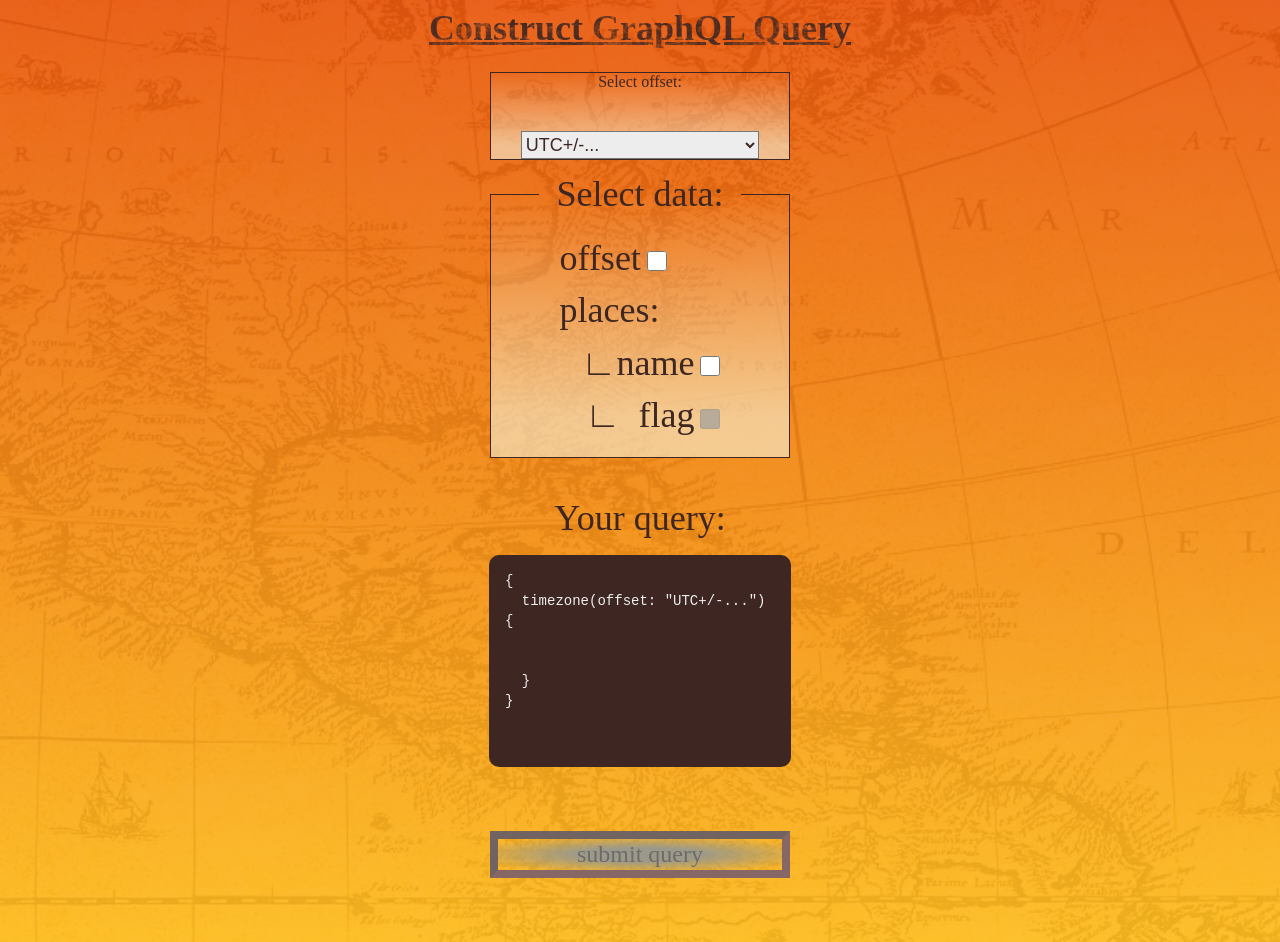
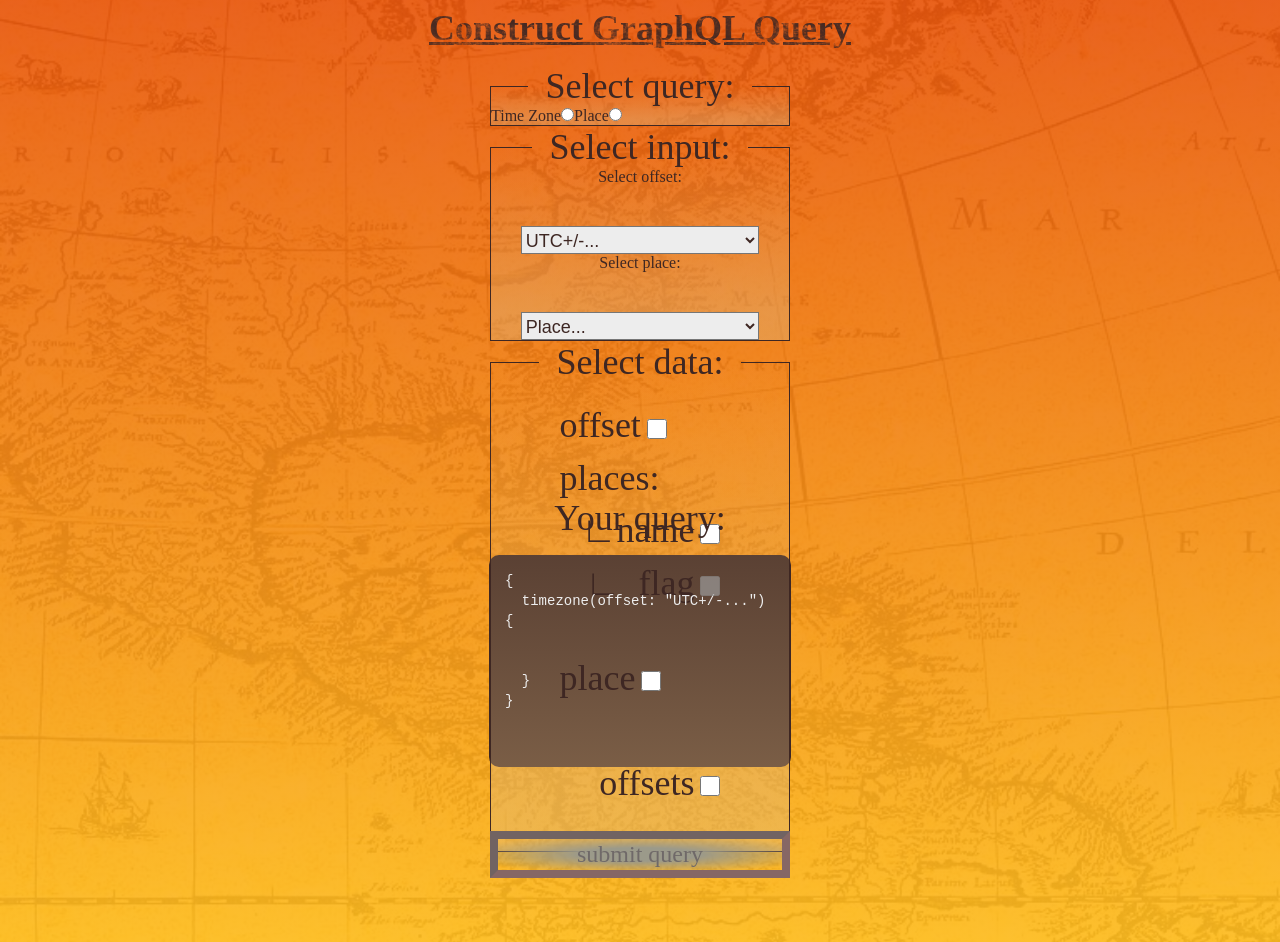
Before and after one commit to jamessouth/timezone, a React app: page / in a window 1280 px wide. Shown: the part 300-1242 px from the top of the page. Built offline with nearby package versions, Linux system fonts and the light colour scheme; a web font is replaced by a local one.

Commit message:
augment and style form

```diff
--- a/src/components/Form.js
+++ b/src/components/Form.js
@@ -1,13 +1,20 @@
 import React, { useState, useEffect, useRef } from 'react';
 import { h2, button, checkdiv, selectdiv, p, p2 } from '../styles/Form.module.css';
 
-export default function Form({ offsetList, postQuery }) {
+export default function Form({ offsetList, placeList, postQuery }) {
   offsetList = [];
+  placeList = [];
+
+
+
   const code1 = useRef('');
   const [queryText, setQueryText] = useState(null);
-  const [selectValue, setSelectValue] = useState('UTC+/-...');
+  const [selectTimezoneValue, setSelectTimezoneValue] = useState('UTC+/-...');
+  const [selectPlaceValue, setSelectPlaceValue] = useState('Place...');
   // const [radioValue, setRadioValue] = useState(null);
   const [offsetCheckboxValue, setOffsetCheckboxValue] = useState(false);
+  const [placeCheckboxValue, setPlaceCheckboxValue] = useState(false);
+  const [radioValue, setRadioValue] = useState(null);
   const [nameCheckboxValue, setNameCheckboxValue] = useState(false);
   const [flagCheckboxValue, setFlagCheckboxValue] = useState(false);
 
@@ -15,7 +22,7 @@
     setQueryText(code1.current.textContent);
   }, [
     // radioValue,
-    selectValue,
+    selectTimezoneValue,
     offsetCheckboxValue,
     nameCheckboxValue,
     flagCheckboxValue,
@@ -29,15 +36,39 @@
       <form>
 
         <fieldset>
+          <legend>&nbsp;&nbsp;Select query:&nbsp;&nbsp;</legend>
+
+          <label htmlFor="timezone">Time Zone</label>
+          <input onChange={e => setRadioValue(e.target.value)} type="radio" id="timezone" name="queryType" value="timezone"/>
+
+          <label htmlFor="place">Place</label>
+          <input onChange={e => setRadioValue(e.target.value)} type="radio" id="place" name="queryType" value="place"/>
+
+        </fieldset>
+
+        <fieldset>
+          <legend>&nbsp;&nbsp;Select input:&nbsp;&nbsp;</legend>
           <div className={ selectdiv }>
-            <label htmlFor="offsets">Select offset:</label>
+            <label htmlFor="offsetSelectList">Select offset:</label>
             <select
-            value={ selectValue }
-            onChange={e => setSelectValue(e.target.value)}
-            id="offsets"
+            value={ selectTimezoneValue }
+            onChange={e => setSelectTimezoneValue(e.target.value)}
+            id="offsetSelectList"
             >
-              <option hidden>{ selectValue }</option>
+              <option hidden>{ selectTimezoneValue }</option>
               {offsetList.map(({ offset }, i) => <option key={ i } value={ offset }>{ offset }</option>)}
+            </select>
+          </div>
+
+          <div className={ selectdiv }>
+            <label htmlFor="placeSelectList">Select place:</label>
+            <select
+            value={ selectPlaceValue }
+            onChange={e => setSelectPlaceValue(e.target.value)}
+            id="placeSelectList"
+            >
+              <option hidden>{ selectPlaceValue }</option>
+              {placeList.map(({ place }, i) => <option key={ i } value={ place }>{ place }</option>)}
             </select>
           </div>
         </fieldset>
@@ -48,7 +79,7 @@
           <legend>&nbsp;&nbsp;Select data:&nbsp;&nbsp;</legend>
 
           <div className={ checkdiv }>
-            <label htmlFor="offset">offset<input onChange={() => setOffsetCheckboxValue(val => !val)} type="checkbox" id="offset" name="fields" value={ offsetCheckboxValue }/></label>
+            <label htmlFor="offset1">offset<input onChange={() => setOffsetCheckboxValue(val => !val)} type="checkbox" id="offset1" name="fields" value={ offsetCheckboxValue }/></label>
 
             <p className={ [p, p2].join(" ") }>places:</p>
 
@@ -56,13 +87,24 @@
 
             <label htmlFor="flag">&#8735;&nbsp;&nbsp;flag<input onChange={() => setFlagCheckboxValue(val => !val)} type="checkbox" id="flag" name="fields" { ...( !nameCheckboxValue ? { 'disabled': true } : {}) } value={ flagCheckboxValue }/></label>
           </div>
+
+
+          <div className={ checkdiv }>
+            <label htmlFor="place1">place<input onChange={() => setPlaceCheckboxValue(val => !val)} type="checkbox" id="place1" name="fields" value={ placeCheckboxValue }/></label>
+
+
+
+            <label htmlFor="offset2">offsets<input onChange={() => setOffsetCheckboxValue(val => !val)} type="checkbox" id="offset2" name="fields" value={ offsetCheckboxValue }/></label>
+
+
+          </div>
         </fieldset>
       </form>
 
   <p className={ p }>Your query:</p>
     <pre>
                     <code ref={ code1 }>{`{
-  timezone(offset: "${selectValue}") {
+  timezone(offset: "${selectTimezoneValue}") {
     ${offsetCheckboxValue ? 'offset' : ''}
     ${nameCheckboxValue ? `places {
       name
@@ -77,7 +119,7 @@
         className={ button }
         style={{ maxWidth: 300 }}
         onClick={() => postQuery(queryText)}
-        { ...(selectValue == 'UTC+/-...' || !queryText || (!offsetCheckboxValue && !nameCheckboxValue) ? { 'disabled': true } : {}) }
+        { ...(selectTimezoneValue == 'UTC+/-...' || !queryText || (!offsetCheckboxValue && !nameCheckboxValue) ? { 'disabled': true } : {}) }
       >
         submit query
       </button>
--- a/src/styles/Form.module.css
+++ b/src/styles/Form.module.css
@@ -3,7 +3,7 @@
   flex-direction: column;
   justify-content: space-around;
   align-items: center;
-  height: 350px;
+  height: 950px;
   margin: 1em 0 2em;
 }
 .button{
@@ -56,7 +56,7 @@
   border: 1px solid #3e2723;
   width: 80%;
   max-width: 300px;
-  background: linear-gradient(0deg, #f5eed2a1 15%, transparent);
+  background: linear-gradient(0deg, #ddb77f63 15%, transparent);
 }
 /* label, */
 .p,
```
